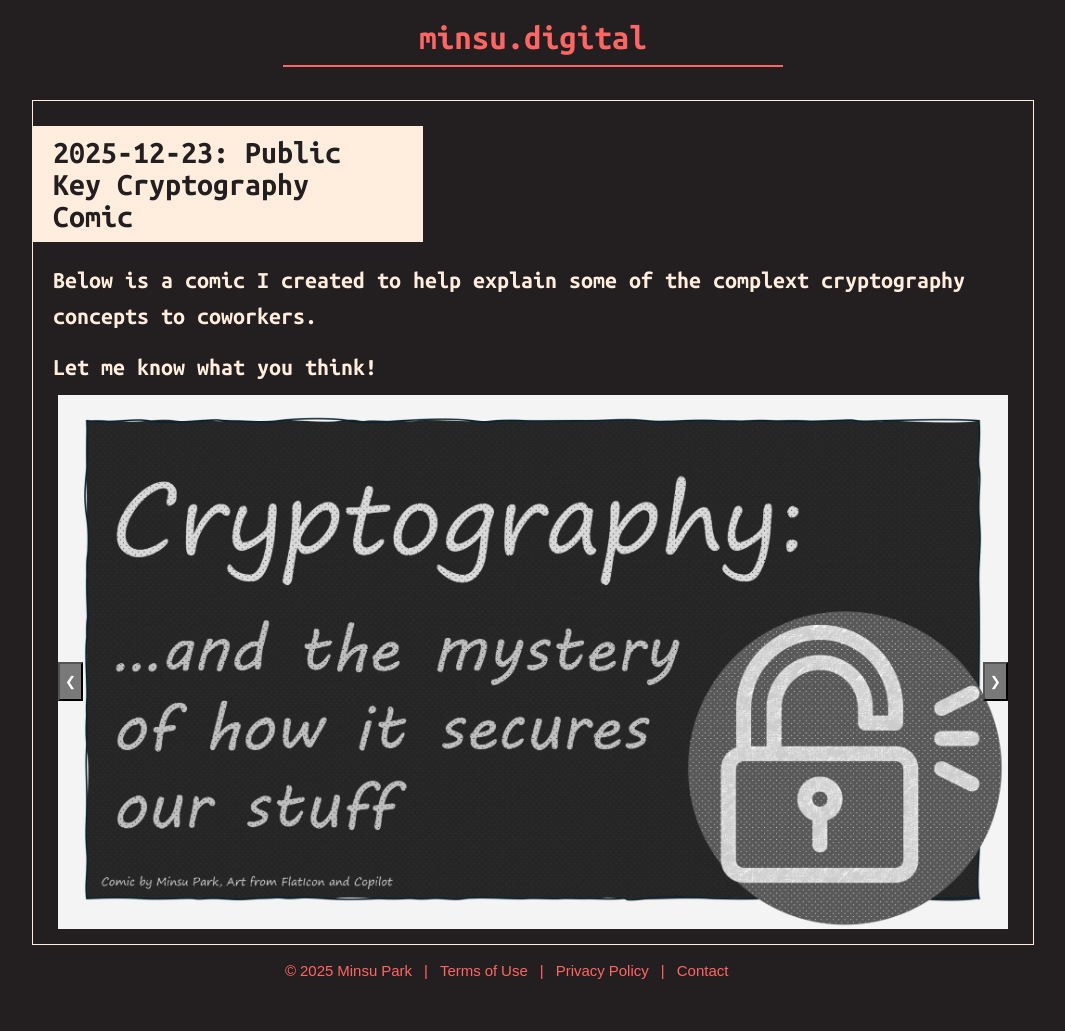
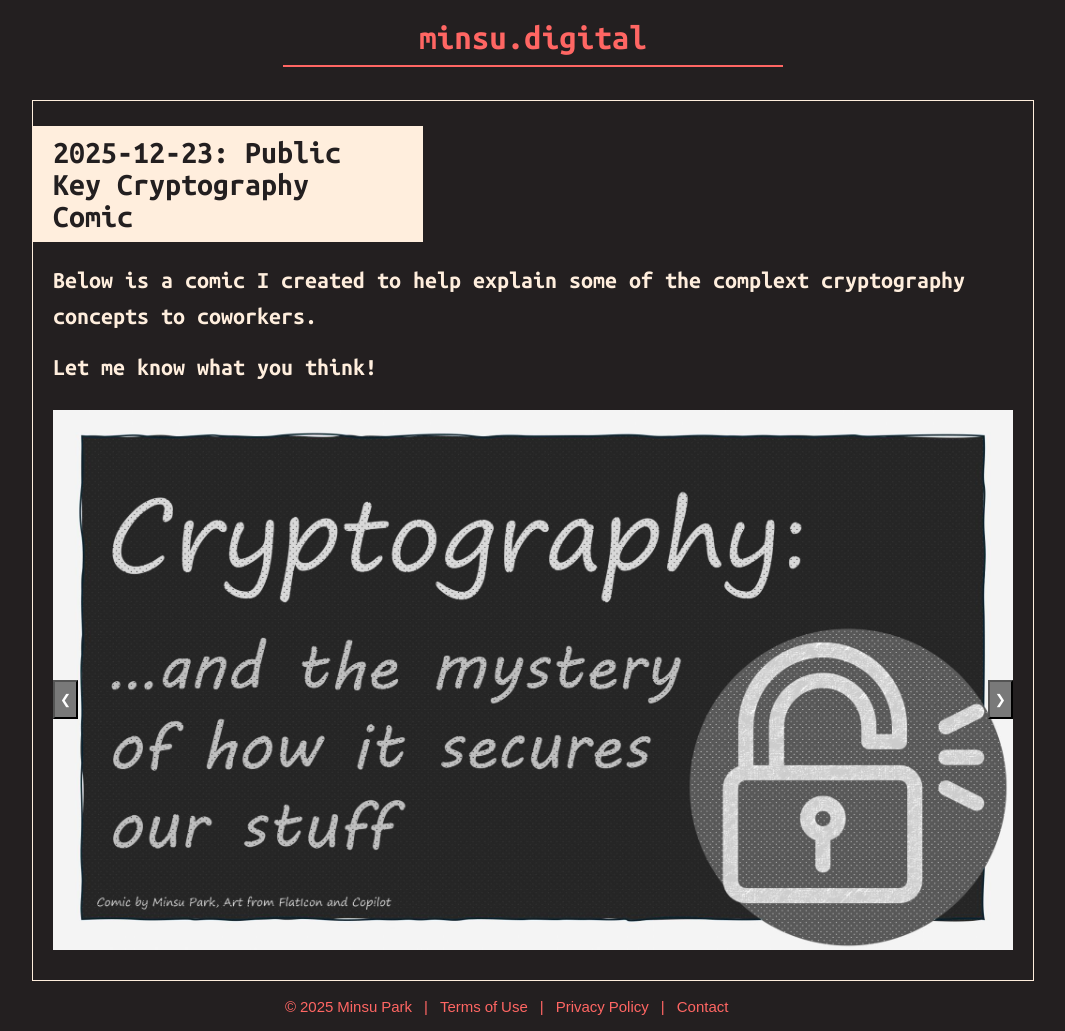
Before and after one commit to bak-minsu/www.minsu.digital, a Jekyll site: the page built from _posts/2025-12-23-public-key-cryptography-comic.md, in a window 1280 px wide. Shown: the whole page, without its empty margins (107-1172 px from the left). Built offline with Jekyll 4.4.1, drawn with Linux system fonts in a browser that asks for light colours; before the commit the page ends 995 px from its top, so only the background shows below that.

Commit message:
Resize margins for slide show

```diff
--- a/_sass/_slide-show-container.scss
+++ b/_sass/_slide-show-container.scss
@@ -1,5 +1,5 @@
 .slide-show-container {
-    margin: 0 25px;
+    margin: 15px 20px;
     width: auto;
     position: relative;
 }
```
